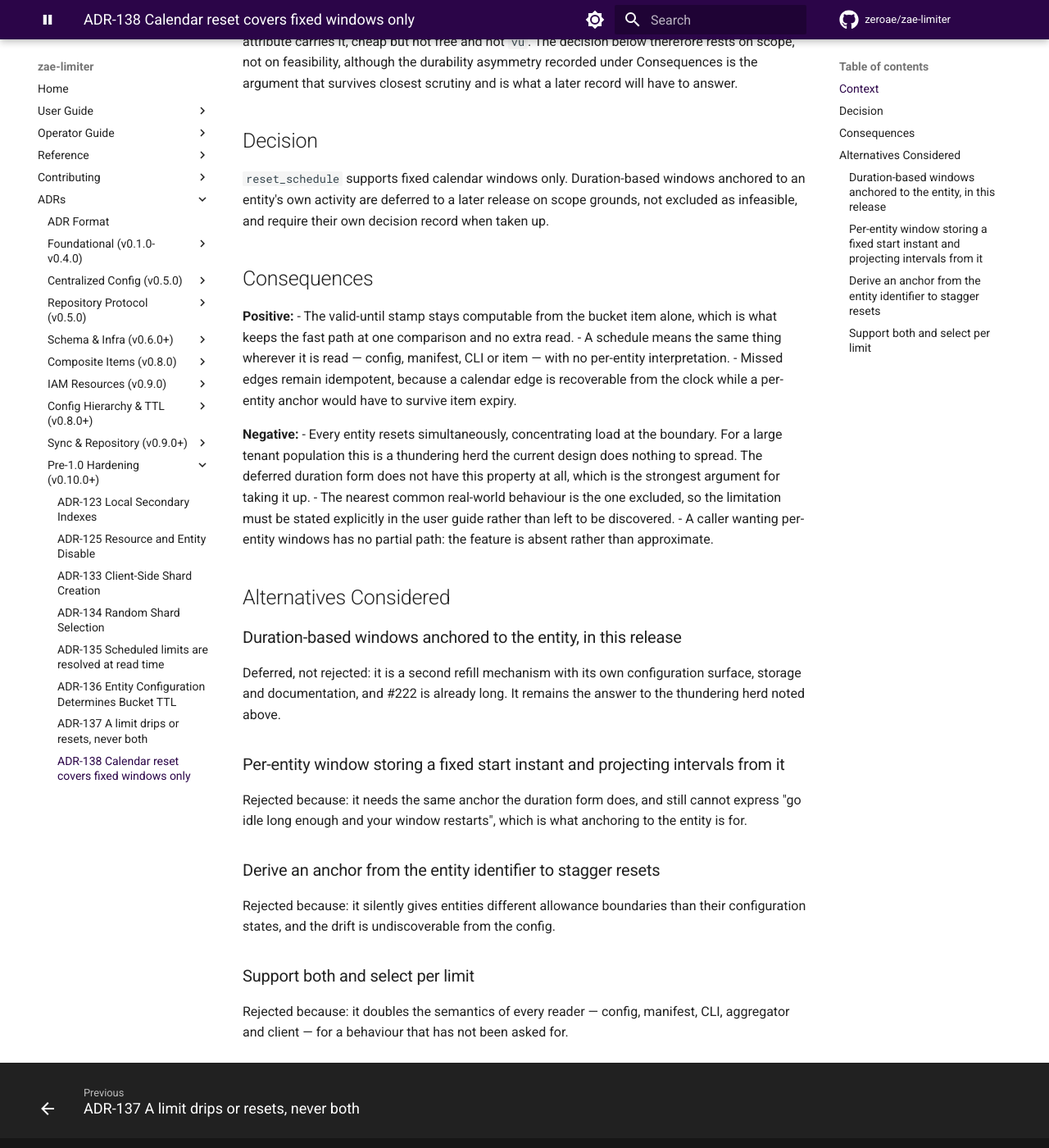
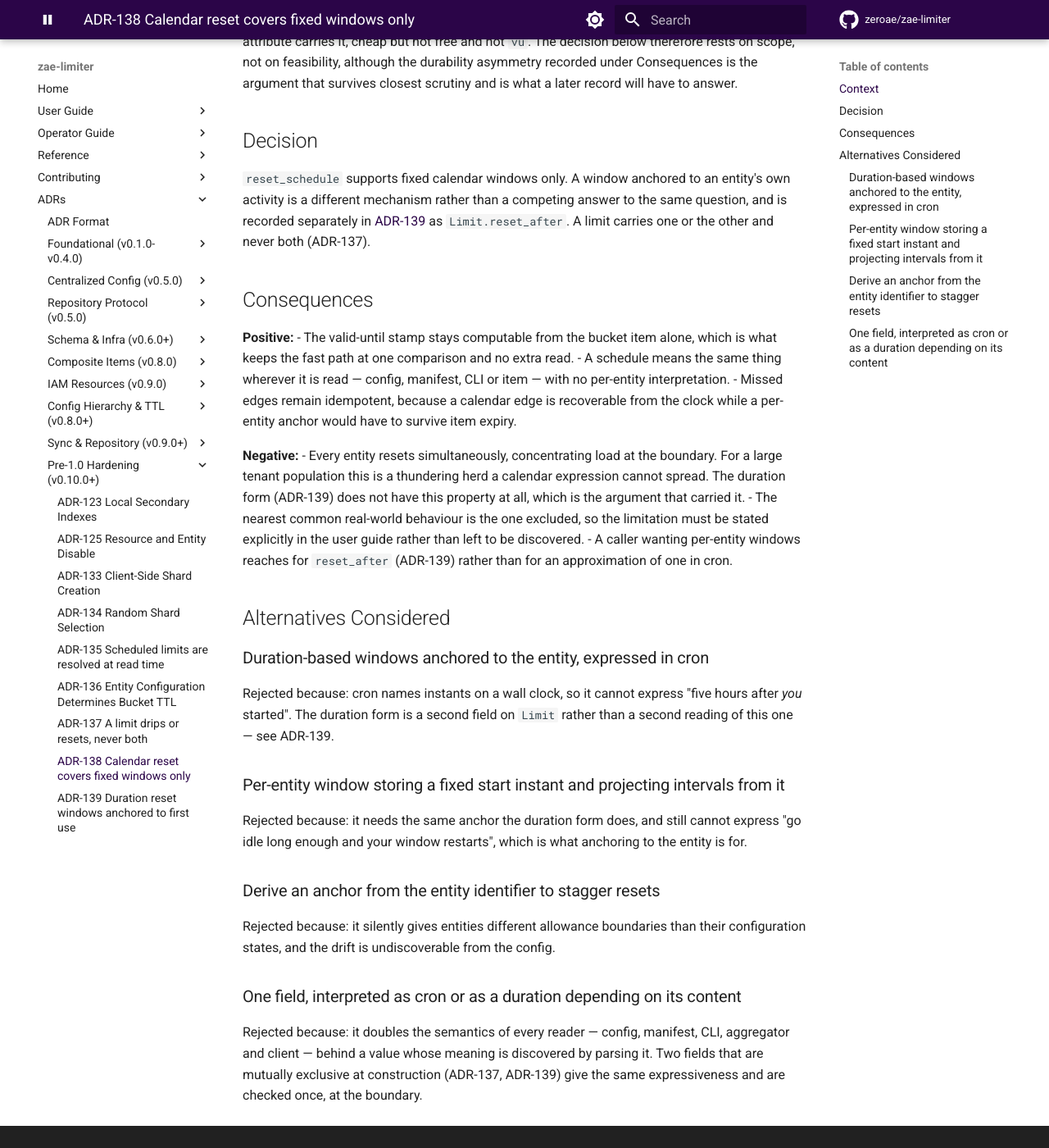
Before and after one commit to zeroae/zae-limiter, an MkDocs documentation site: the page built from docs/adr/138-fixed-reset-windows-only.md, in a window 1280 px wide and 1400 px high, scrolled down 988 px. Shown: the whole window at 82% size. Built offline with MkDocs 1.6.1 and Material for MkDocs 9.7.7, drawn with Linux system fonts in a browser that asks for light colours; comment, search, counter and statistics services are not loaded; the version menu is left out; some of the changed text lies outside the part shown.

Commit message:
📝 docs(adr): record duration reset windows as ADR-139
ADR-138 decided what a `reset_schedule` may name — fixed calendar windows,
expressed as cron — and that is unaffected. A duration window anchored to
first use is a different mechanism, so it gets its own record additively
rather than superseding one.

ADR-138 loses only the clause deferring duration windows, plus the two
Consequences and two Alternatives entries that asserted they were out of
scope. Its Status and its Decision's substance are unchanged.

That removal is the unreleased-record exception: ADR-138 was added in
0c6b42e1 on 2026-09-15 and no release contains it (latest tag v0.13.0
contains only through ADR-135; v0.14.0, tagged 2026-09-16, does contain
ADR-138 as Accepted). This is the fifth grant of that exception, after
ADR-136, ADR-137 and ADR-138 itself. The standing observation stands with
it: the real remedy is to stop marking an ADR Accepted before the release
it describes has shipped.

ADR-139 is Proposed, not Accepted — the owner accepts ADRs, not this
session. mkdocs.yml nav gets an entry for it, matching how 135-138 are
listed.

Refs #222
Refs #597
Fixes #618

Co-Authored-By: Claude Opus 5.5 <noreply@anthropic.com>

```diff
--- a/docs/adr/138-fixed-reset-windows-only.md
+++ b/docs/adr/138-fixed-reset-windows-only.md
@@ -41,9 +41,10 @@ will have to answer.
 
 ## Decision
 
-`reset_schedule` supports fixed calendar windows only. Duration-based windows anchored to an
-entity's own activity are deferred to a later release on scope grounds, not excluded as
-infeasible, and require their own decision record when taken up.
+`reset_schedule` supports fixed calendar windows only. A window anchored to an entity's own
+activity is a different mechanism rather than a competing answer to the same question, and is
+recorded separately in [ADR-139](139-duration-reset-windows.md) as `Limit.reset_after`. A limit
+carries one or the other and never both (ADR-137).
 
 ## Consequences
 
@@ -57,20 +58,19 @@ infeasible, and require their own decision record when taken up.
 
 **Negative:**
 - Every entity resets simultaneously, concentrating load at the boundary. For a large tenant
-  population this is a thundering herd the current design does nothing to spread. The deferred
-  duration form does not have this property at all, which is the strongest argument for taking
-  it up.
+  population this is a thundering herd a calendar expression cannot spread. The duration form
+  (ADR-139) does not have this property at all, which is the argument that carried it.
 - The nearest common real-world behaviour is the one excluded, so the limitation must be stated
   explicitly in the user guide rather than left to be discovered.
-- A caller wanting per-entity windows has no partial path: the feature is absent rather than
-  approximate.
+- A caller wanting per-entity windows reaches for `reset_after` (ADR-139) rather than for an
+  approximation of one in cron.
 
 ## Alternatives Considered
 
-### Duration-based windows anchored to the entity, in this release
-Deferred, not rejected: it is a second refill mechanism with its own configuration surface,
-storage and documentation, and #222 is already long. It remains the answer to the thundering
-herd noted above.
+### Duration-based windows anchored to the entity, expressed in cron
+Rejected because: cron names instants on a wall clock, so it cannot express "five hours after
+*you* started". The duration form is a second field on `Limit` rather than a second reading of
+this one — see ADR-139.
 
 ### Per-entity window storing a fixed start instant and projecting intervals from it
 Rejected because: it needs the same anchor the duration form does, and still cannot express "go
@@ -80,6 +80,8 @@ idle long enough and your window restarts", which is what anchoring to the entit
 Rejected because: it silently gives entities different allowance boundaries than their
 configuration states, and the drift is undiscoverable from the config.
 
-### Support both and select per limit
+### One field, interpreted as cron or as a duration depending on its content
 Rejected because: it doubles the semantics of every reader — config, manifest, CLI, aggregator
-and client — for a behaviour that has not been asked for.
+and client — behind a value whose meaning is discovered by parsing it. Two fields that are
+mutually exclusive at construction (ADR-137, ADR-139) give the same expressiveness and are
+checked once, at the boundary.
--- a/mkdocs.yml
+++ b/mkdocs.yml
@@ -202,3 +202,4 @@ nav:
           - ADR-136 Entity Configuration Determines Bucket TTL: adr/136-entity-config-bucket-ttl.md
           - ADR-137 A limit drips or resets, never both: adr/137-reset-replaces-drip.md
           - ADR-138 Calendar reset covers fixed windows only: adr/138-fixed-reset-windows-only.md
+          - ADR-139 Duration reset windows anchored to first use: adr/139-duration-reset-windows.md
```
Also changed, not shown: docs/adr/139-duration-reset-windows.md (added, +179 -0 lines).
